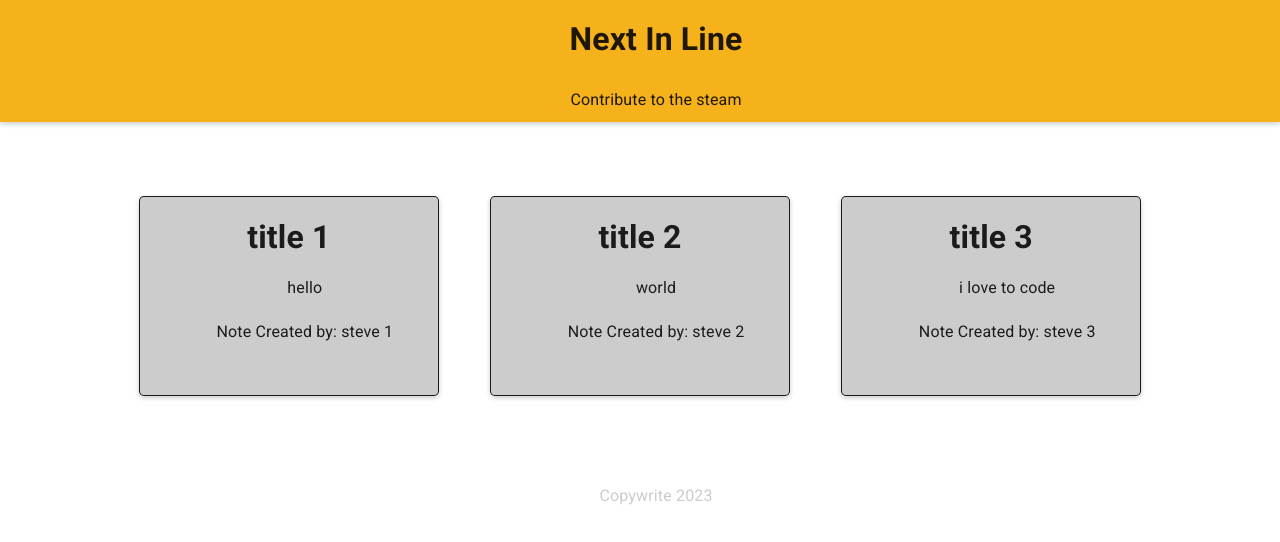
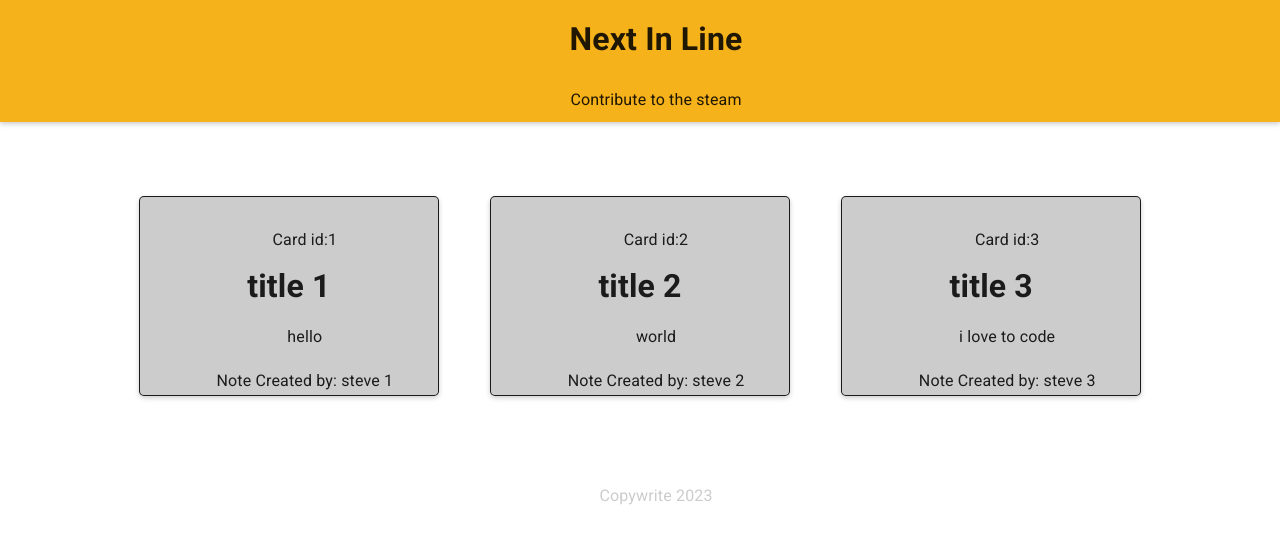
Before and after one commit to alaskannate/my-blog-v2, a React (Create React App) app: page / in a window 1280 px wide. Shown: the top 542 px of the page. Built offline with nearby package versions, Linux system fonts and the light colour scheme.

Commit message:
updated components

```diff
--- a/src/App.jsx
+++ b/src/App.jsx
@@ -9,6 +9,15 @@ import notes from "./notes"
 
 const theme = createTheme();
 
+function createCard(notes) {
+  return <Card
+  id={notes.id}
+  key={notes.id}
+  title={notes.title}
+  content = {notes.content}
+  userName = {notes.userName}
+   />
+}
 
 function App() {
     return (
@@ -16,21 +25,7 @@ function App() {
       <CssBaseline />
       <Header/>
       <div className="body-box">
-      <Card
-        title={notes[0].title}
-        content={notes[0].content}
-        userName={notes[0].userName}
-        />
-        <Card
-        title={notes[1].title}
-        content={notes[1].content}
-        userName={notes[1].userName}
-        />
-        <Card
-        title={notes[2].title}
-        content={notes[2].content}
-        userName={notes[2].userName}
-        />
+      {notes.map(createCard)}
       </div>
       <Footer/>
       </ThemeProvider>
--- a/src/components/Card.jsx
+++ b/src/components/Card.jsx
@@ -5,7 +5,7 @@ import CardDetails from './CardDetails'
 export default function Card(props) {
   return (
     <div className="card-box">
-    <CardDetails title={props.title} content ={props.content} userName={props.userName} />
+    <CardDetails id={props.id} title={props.title} content ={props.content} userName={props.userName} />
     </div>
   );
 }
--- a/src/components/CardDetails.jsx
+++ b/src/components/CardDetails.jsx
@@ -4,6 +4,7 @@ import React from "react";
 export default function CardContent(props){
     return(
         <div className="card-content">
+        <p>Card id:{props.id}</p>
         <h1>{props.title}</h1>
         <p>{props.content}</p>
         <p>Note Created by: {props.userName}</p>
--- a/src/notes.js
+++ b/src/notes.js
@@ -16,7 +16,7 @@ const notes = [
     },
     {
       id: 3,
-      title: "title 3",
+      title: "title 3 ",
       content:"i love to code",
       userName:"steve 3"
 
```
